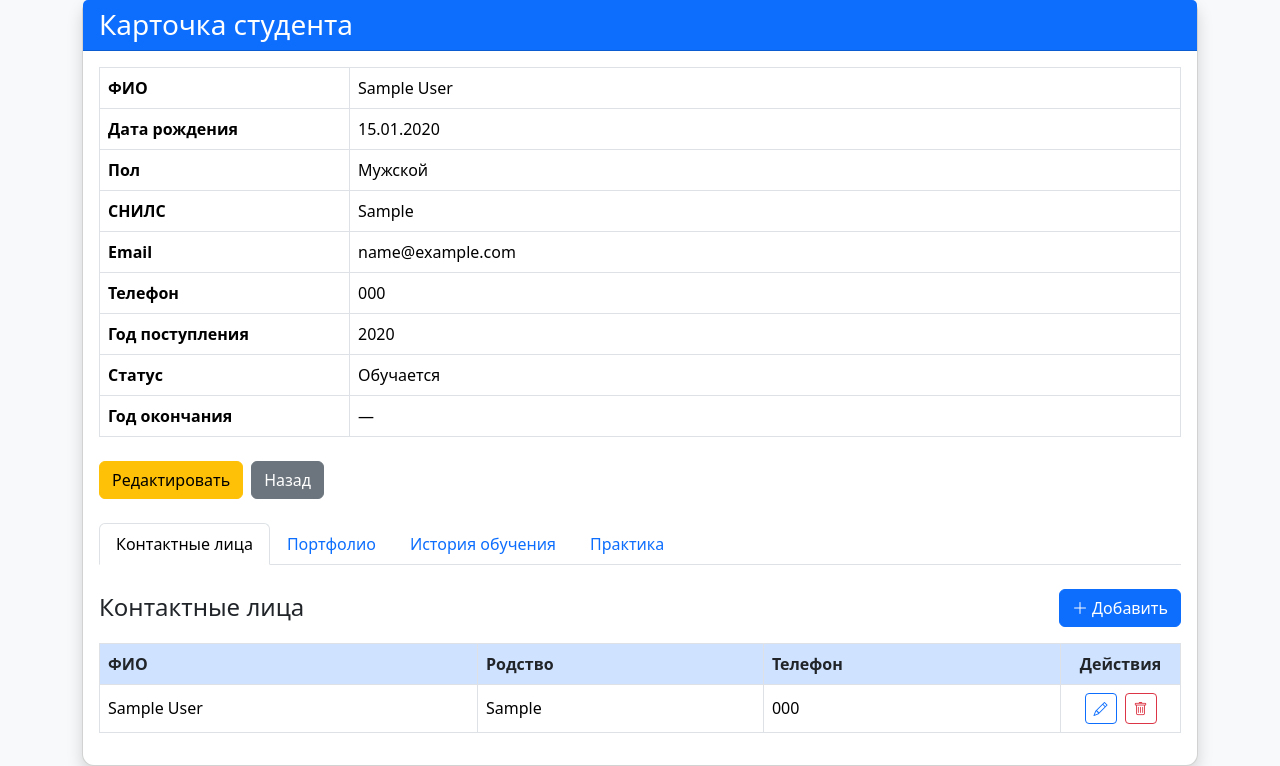
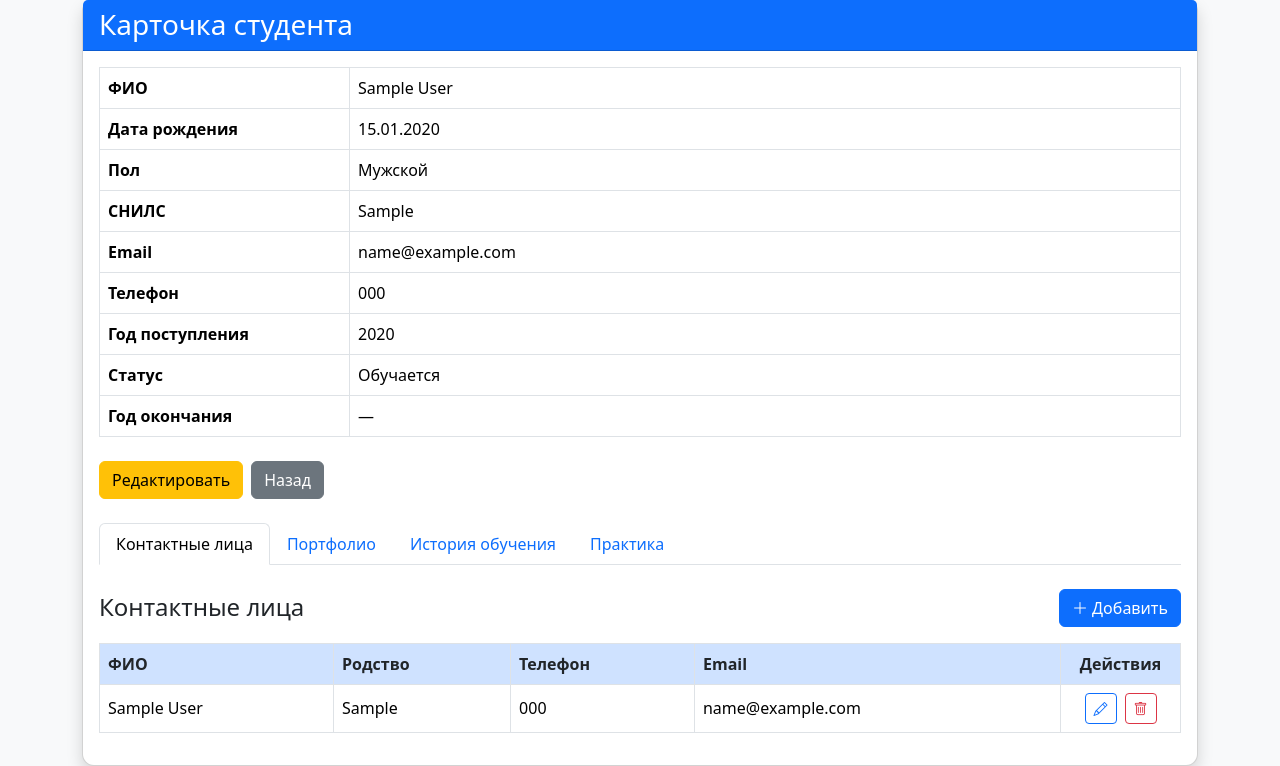
Before and after one commit to Tosik43/Postgres, a Django app: page /1/ in a window 1280 px wide. Shown: the part 82-848 px from the top of the page. Run offline with Django 5.2, Linux system fonts and the light colour scheme; tables that the repository leaves empty hold one stand-in row (values such as "Sample post"); some libraries are stand-ins or nearby versions.

Commit message:
ci: add email for contact person

```diff
--- a/apps/students/models/contact_person.py
+++ b/apps/students/models/contact_person.py
@@ -28,6 +28,11 @@ class ContactPerson(models.Model):
         validators=[validate_phone]
     )
 
+    email = models.EmailField(
+        "Email",
+        blank=True
+    )
+
     created_at = models.DateTimeField(
         auto_now_add=True
     )
--- a/templates/students/student_detail.html
+++ b/templates/students/student_detail.html
@@ -235,6 +235,7 @@
                                 <th>ФИО</th>
                                 <th>Родство</th>
                                 <th>Телефон</th>
+                                <th>Email</th>
                                 <th class="text-center" width="120">
                                     Действия
                                 </th>
@@ -259,6 +260,10 @@
 
                                     <td>
                                         {{ contact.phone }}
+                                    </td>
+
+                                    <td>
+                                        {{ contact.email }}
                                     </td>
 
                                     <td class="text-center">
@@ -297,7 +302,7 @@
                                 <tr>
 
                                     <td
-                                        colspan="4"
+                                        colspan="5"
                                         class="text-center text-muted py-4"
                                     >
                                         Контактные лица не указаны.
```
Also changed, not shown: apps/students/forms/contact_person.py (+8 -0 lines), apps/students/migrations/0016_contactperson_email.py (added).
